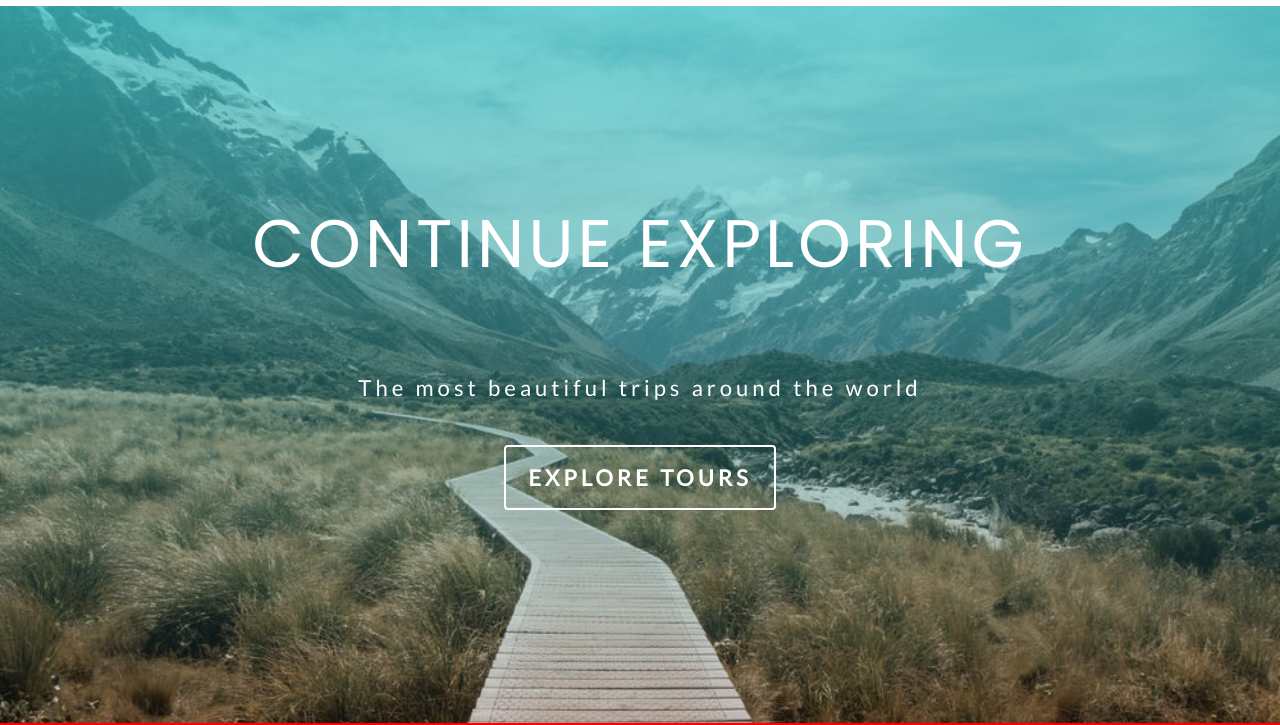
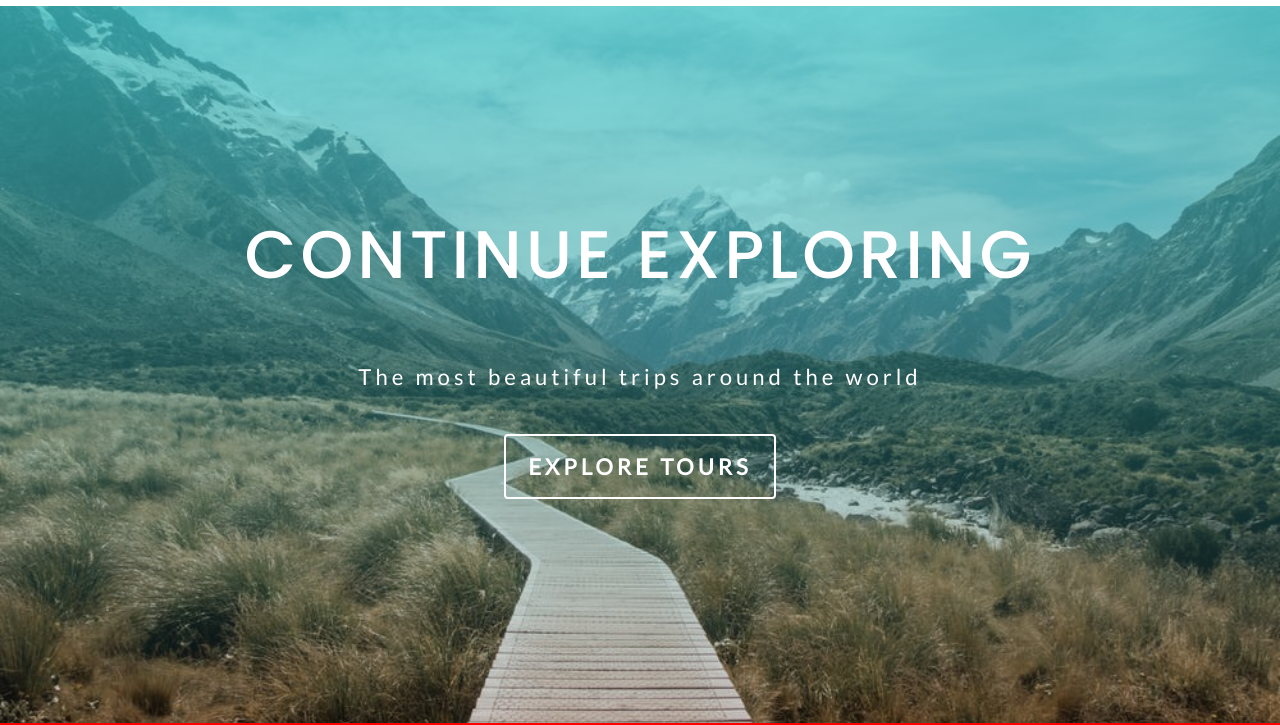
Before and after one commit to Pataco80/backroads-styled-components, a Gatsby site: page / in a window 1280 px wide. Shown: the part 77-802 px from the top of the page. Built offline with nearby package versions, Linux system fonts and the light colour scheme; Gatsby itself is replaced by a stand-in of ours.

Commit message:
choice title fonts

```diff
--- a/src/fonts/fonts.css
+++ b/src/fonts/fonts.css
@@ -18,48 +18,9 @@
   src: url(./Lato/Lato-Thin.woff2) format("woff2");
   font-display: swap;
 }
-@font-face {
-	font-family: "Poppins-Black";
-	src: url(./Poppins/Poppins-Black.woff2) format("woff2");
-	font-display: swap;
-}
-@font-face {
-	font-family: "Poppins-Bold";
-	src: url(./Poppins/Poppins-Bold.woff2) format("woff2");
-	font-display: swap;
-}
-@font-face {
-	font-family: "Poppins-ExtraBold";
-	src: url(./Poppins/Poppins-ExtraBold.woff2) format("woff2");
-	font-display: swap;
-}
-@font-face {
-	font-family: "Poppins-ExtraLight";
-	src: url(./Poppins/Poppins-ExtraLight.woff2) format("woff2");
-	font-display: swap;
-}
-@font-face {
-	font-family: "Poppins-Light";
-	src: url(./Poppins/Poppins-Light.woff2) format("woff2");
-	font-display: swap;
-}
+
 @font-face {
   font-family: "Poppins-Medium";
   src: url(./Poppins/Poppins-Medium.woff2) format("woff2");
   font-display: swap;
 }
-@font-face {
-	font-family: "Poppins-Regular";
-	src: url(./Poppins/Poppins-Regular.woff2) format("woff2");
-	font-display: swap;
-}
-@font-face {
-	font-family: "Poppins-SemiBold";
-	src: url(./Poppins/Poppins-SemiBold.woff2) format("woff2");
-	font-display: swap;
-}
-@font-face {
-	font-family: "Poppins-Thin";
-	src: url(./Poppins/Poppins-Thin.woff2) format("woff2");
-	font-display: swap;
-}
--- a/src/styles/basetype.css
+++ /dev/null
@@ -1,65 +0,0 @@
-h1,
-.h1,
-h2,
-.h2,
-h3,
-.h3,
-h4,
-.h4,
-h5,
-.h5,
-h6,
-.h6 {
-  color: blue;
-  font-family: "Poppins";
-}
-
-:root {
-  /* font-size fluid */
-  --step--2: clamp(0.78rem, calc(0.75rem + 0.17vw), 0.88rem);
-  --step--1: clamp(0.94rem, calc(0.88rem + 0.28vw), 1.1rem);
-  --line--1: clamp(1.125rem, 0.435vw + 1.038rem, 1.375rem);
-  --step-0: clamp(1.13rem, calc(1.04rem + 0.43vw), 1.38rem);
-  --line-0: clamp(1.35rem, 0.641vw + 1.222rem, 1.719rem);
-  --step-1: clamp(1.35rem, calc(1.22rem + 0.64vw), 1.72rem);
-  --step-2: clamp(1.62rem, calc(1.44rem + 0.92vw), 2.15rem);
-  --step-3: clamp(1.94rem, calc(1.69rem + 1.29vw), 2.69rem);
-  --step-4: clamp(2.33rem, calc(1.98rem + 1.78vw), 3.36rem);
-  --step-5: clamp(2.8rem, calc(2.31rem + 2.43vw), 4.2rem);
-
-  /* line-height fluid */
-  --line--2: clamp(0.938rem, 0.283vw + 0.881rem, 1.1rem);
-}
-
-h1,
-.h1 {
-  font-size: var(--step-5);
-}
-h2,
-.h2 {
-  font-size: var(--step-4);
-}
-h3,
-.h3 {
-  font-size: var(--step-3);
-}
-h4,
-.h4 {
-  font-size: var(--step-2);
-}
-h5,
-.h5 {
-  font-size: var(--step-1);
-}
-h6,
-.h6 {
-  font-size: var(--step-0);
-}
-
-p {
-  font-size: var(--step-0);
-}
-
-small {
-  font-size: var(--step--1);
-}
--- a/src/styles/globalStyles.js
+++ b/src/styles/globalStyles.js
@@ -20,6 +20,7 @@ ${globalTypography}
 
   body {
     font-family: ${fontFamilly.bodyFont || fontFamilly.defaultFonts};
+    color:${setColor.mainBlack};
     font-size: 100%;
     line-height: 1.5;
     width:100vw;
--- a/src/styles/typography.js
+++ b/src/styles/typography.js
@@ -3,7 +3,7 @@ import { setColor } from "./colors"
 import { setLetterSpacing, setTransition, spaceScale } from "./utilsStyled"
 
 export const fontFamilly = {
-  titleFont: "Poppins-Regular",
+  titleFont: "Poppins-Medium",
   bodyFont: "Lato-Regular",
   defaultFonts: `"system",
   "-apple-system",
@@ -73,7 +73,7 @@ const globalTypography = css`
   .h1,
   h2,
   .h2 {
-    margin-bottom: ${spaceScale.space2xl};
+    margin-bottom: ${spaceScale.spaceXl};
   }
 
   h3,
```
Also changed, not shown: src/fonts/Poppins/Poppins-Black.woff2 (deleted), src/fonts/Poppins/Poppins-Bold.woff2 (deleted), src/fonts/Poppins/Poppins-ExtraBold.woff2 (deleted), src/fonts/Poppins/Poppins-ExtraLight.woff2 (deleted), src/fonts/Poppins/Poppins-Light.woff2 (deleted), src/fonts/Poppins/Poppins-Regular.woff2 (deleted), src/fonts/Poppins/Poppins-SemiBold.woff2 (deleted), src/fonts/Poppins/Poppins-Thin.woff2 (deleted). Lines whose indentation alone changed are shown as unchanged.
